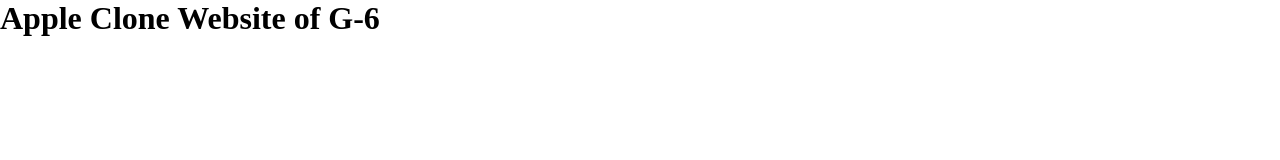
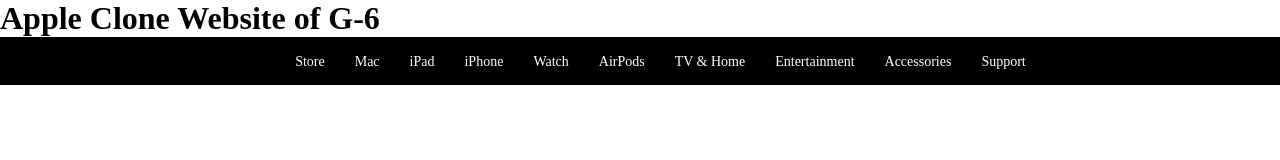
Before and after one commit to wondiferaw/appleClonee, a plain HTML site: page index.html in a window 1280 px wide. Drawn offline with Linux system fonts and the light colour scheme.

Commit message:
Completed header section with navigation links

```diff
--- a/index.html
+++ b/index.html
@@ -1,16 +1,30 @@
-<!DOCTYPE html>
+<!doctype html>
 <html lang="en">
-<head>
-    <meta charset="UTF-8">
-    <meta name="viewport" content="width=device-width, initial-scale=1.0">
-    <title>Apple Clone Project for G-6 </title>
-    <link rel="stylesheet" href="styles.css">
-</head>
-<body>
-   <h1>Apple Clone Website of G-6 </h1>
+  <head>
+    <meta charset="UTF-8" />
+    <meta name="viewport" content="width=device-width, initial-scale=1.0" />
+    <title>Apple Clone Project for G-6</title>
+    <link rel="stylesheet" href="styles.css" />
+  </head>
+  <body>
+    <h1>Apple Clone Website of G-6</h1>
 
-
-
-
-</body>
+    <header>
+      <nav class="navbar">
+        <ul>
+          <li><a href="#"></a></li>
+          <li><a href="#">Store</a></li>
+          <li><a href="#">Mac</a></li>
+          <li><a href="#">iPad</a></li>
+          <li><a href="#">iPhone</a></li>
+          <li><a href="#">Watch</a></li>
+          <li><a href="#">AirPods</a></li>
+          <li><a href="#">TV & Home</a></li>
+          <li><a href="#">Entertainment</a></li>
+          <li><a href="#">Accessories</a></li>
+          <li><a href="#">Support</a></li>
+        </ul>
+      </nav>
+    </header>
+  </body>
 </html>
--- a/styles.css
+++ b/styles.css
@@ -1,10 +1,31 @@
 * {
-    margin: 0;
-    padding: 0;
-    box-sizing: border-box;
+  margin: 0;
+  padding: 0;
+  box-sizing: border-box;
 }
 
+body {
+  font-family: "Times New Roman", Times, serif;
+}
 
-body{
-    font-family: 'Times New Roman', Times, serif;
+.navbar {
+  background-color: #000;
+  padding: 15px 0;
 }
+
+.navbar ul {
+  display: flex;
+  justify-content: center;
+  list-style: none;
+  gap: 30px;
+}
+
+.navbar a {
+  color: white;
+  text-decoration: none;
+  font-size: 14px;
+}
+
+.navbar a:hover {
+  color: #999;
+}
```
